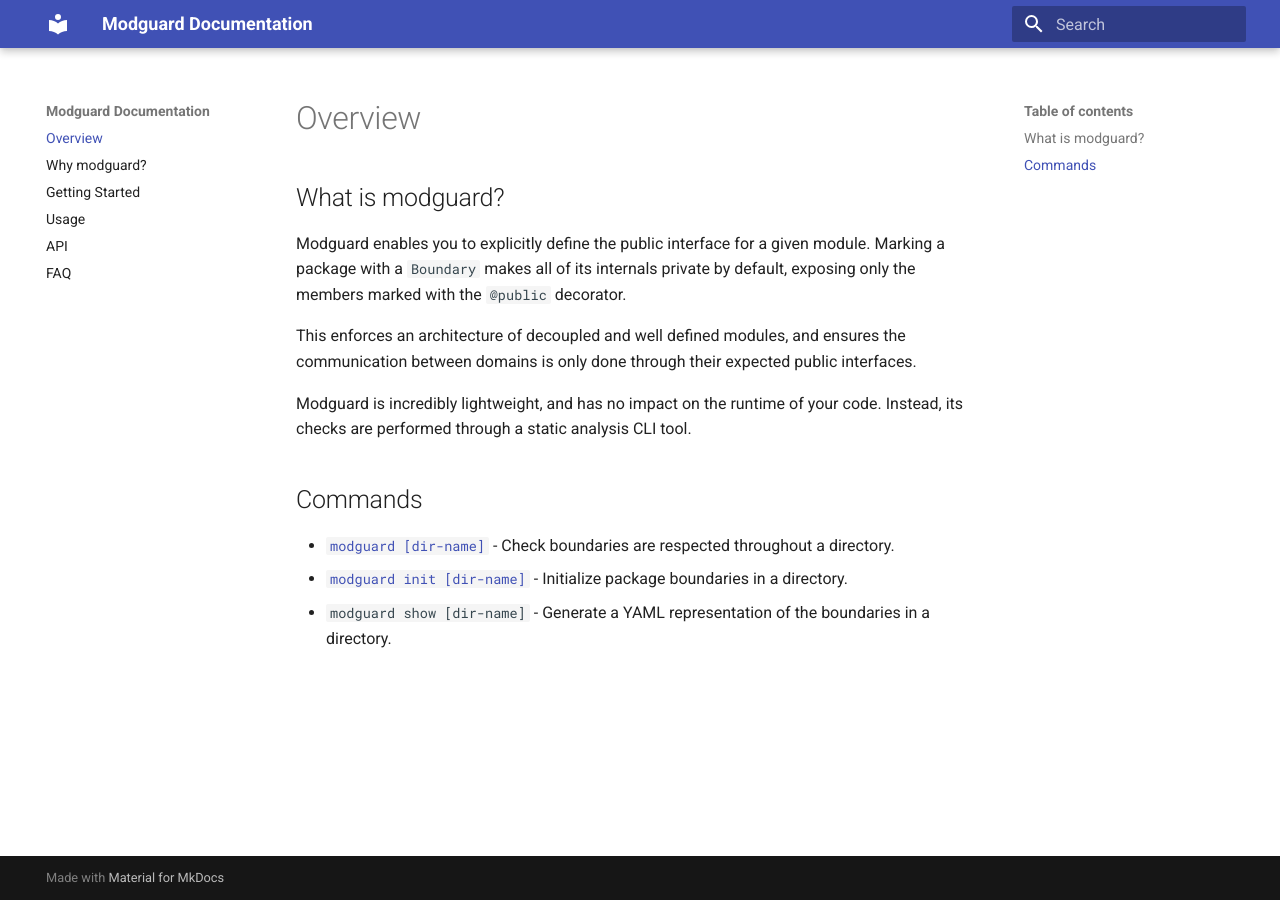
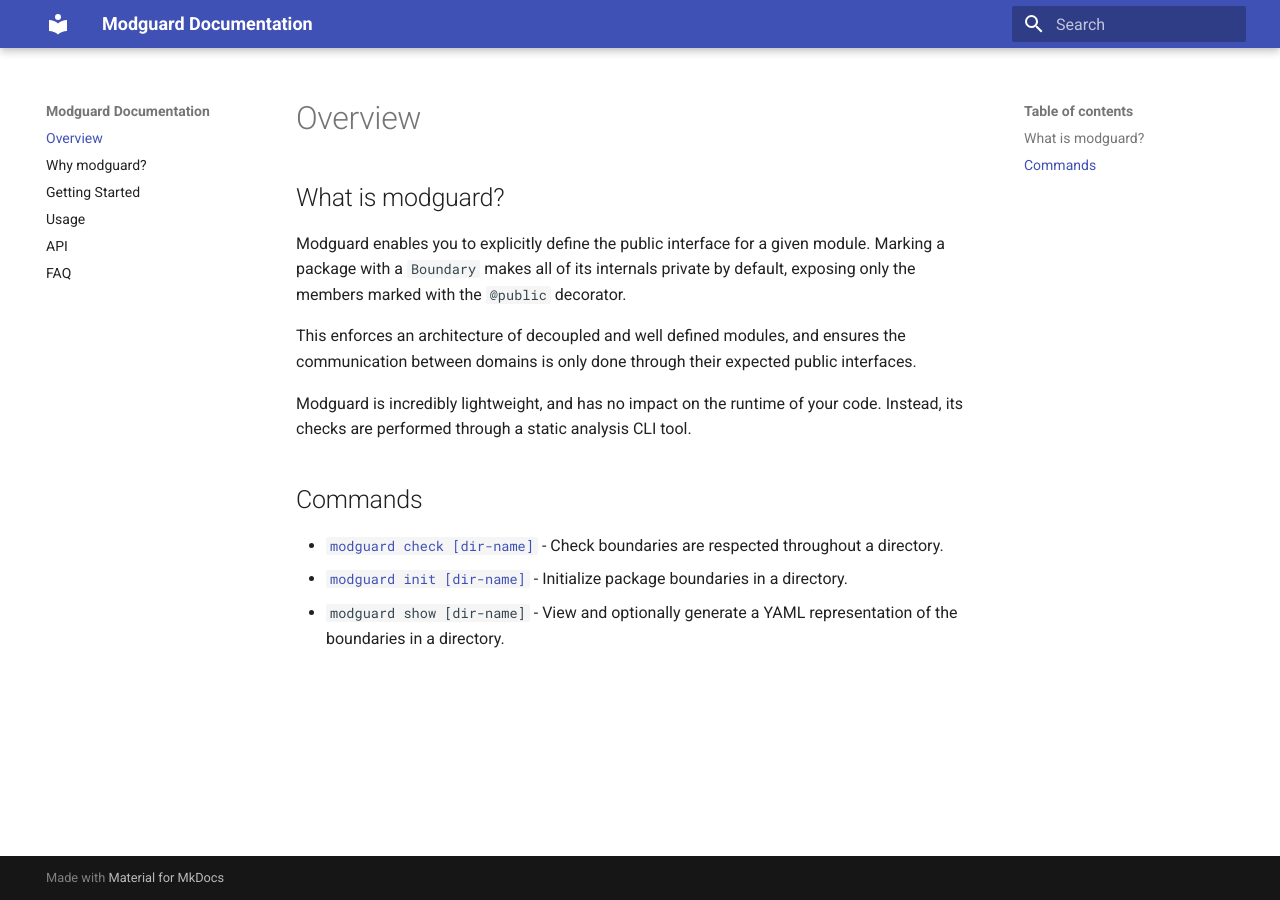
Before and after one commit to gauge-sh/tach, an MkDocs documentation site: the page built from docs/index.md, in a window 1280 px wide. Built offline with MkDocs 1.6.1 and Material for MkDocs 9.7.7, drawn with Linux system fonts in a browser that asks for light colours.

Commit message:
update index

```diff
--- a/docs/index.md
+++ b/docs/index.md
@@ -9,6 +9,6 @@
 
 ## Commands
 
-* [`modguard [dir-name]`](usage.md#modguard) - Check boundaries are respected throughout a directory.
+* [`modguard check [dir-name]`](usage.md#modguard) - Check boundaries are respected throughout a directory.
 * [`modguard init [dir-name]`](usage.md#modguard-init) - Initialize package boundaries in a directory.
-* `modguard show [dir-name]` - Generate a YAML representation of the boundaries in a directory.
+* `modguard show [dir-name]` - View and optionally generate a YAML representation of the boundaries in a directory.
```
